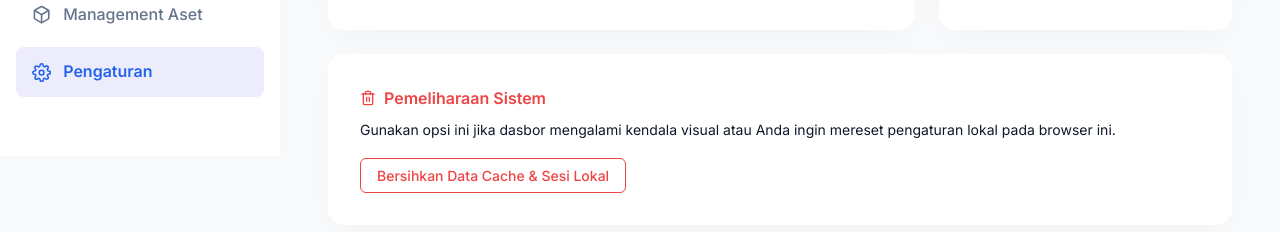
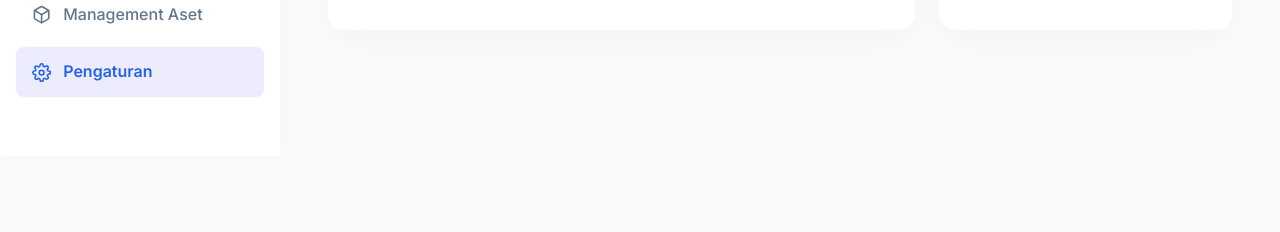
Before and after one commit to zaenudinputra44/Dashboard-Creative-Stebido, a React (Vite) app: page /settings in a window 1280 px wide. Shown: the part 644-876 px from the top of the page. After the commit the page ends 800 px from the top, so only its background shows below. Built offline with nearby package versions, Linux system fonts and the light colour scheme; no server answers; sample sign-in values are in the browser's storage.

Commit message:
UI: Remove 'Pemeliharaan Sistem' (Clear Cache) feature from Settings menu

```diff
--- a/src/pages/Settings.jsx
+++ b/src/pages/Settings.jsx
@@ -33,35 +33,7 @@ const Settings = () => {
     }, 500);
   };
 
-  const handleClearLocalData = async () => {
-    if (window.confirm("Apakah Anda yakin ingin menghapus semua cache dan data lokal? Anda mungkin perlu login kembali.")) {
-      // 1. Clear Local Storage
-      localStorage.clear();
 
-      // 2. Clear Session Storage
-      sessionStorage.clear();
-
-      // 3. Clear Cache Storage (Service Workers/Browser Cache API)
-      try {
-        if ('caches' in window) {
-          const cacheNames = await caches.keys();
-          await Promise.all(cacheNames.map(name => caches.delete(name)));
-        }
-      } catch (err) {
-        console.warn("Gagal membersihkan cache storage", err);
-      }
-
-      // 4. Clear Cookies
-      document.cookie.split(";").forEach((c) => {
-        document.cookie = c
-          .replace(/^ +/, "")
-          .replace(/=.*/, "=;expires=" + new Date().toUTCString() + ";path=/");
-      });
-
-      // 5. Hard Reload
-      window.location.reload(true);
-    }
-  };
 
   return (
     <div className="page-container">
@@ -159,22 +131,7 @@ const Settings = () => {
           </form>
         </div>
 
-        {/* Manajemen Cache */}
-        <div className="card" style={{ gridColumn: '1 / -1' }}>
-          <h3 className="card-title" style={{ display: 'flex', alignItems: 'center', gap: '0.5rem', color: 'var(--danger-color)' }}>
-            <FiTrash2 /> Pemeliharaan Sistem
-          </h3>
-          <p className="text-muted" style={{ fontSize: '0.875rem', marginTop: '0.5rem', marginBottom: '1rem' }}>
-            Gunakan opsi ini jika dasbor mengalami kendala visual atau Anda ingin mereset pengaturan lokal pada browser ini.
-          </p>
-          <button
-            className="action-btn"
-            style={{ backgroundColor: 'transparent', color: 'var(--danger-color)', border: '1px solid var(--danger-color)' }}
-            onClick={handleClearLocalData}
-          >
-            Bersihkan Data Cache & Sesi Lokal
-          </button>
-        </div>
+
 
       </div>
     </div>
```
